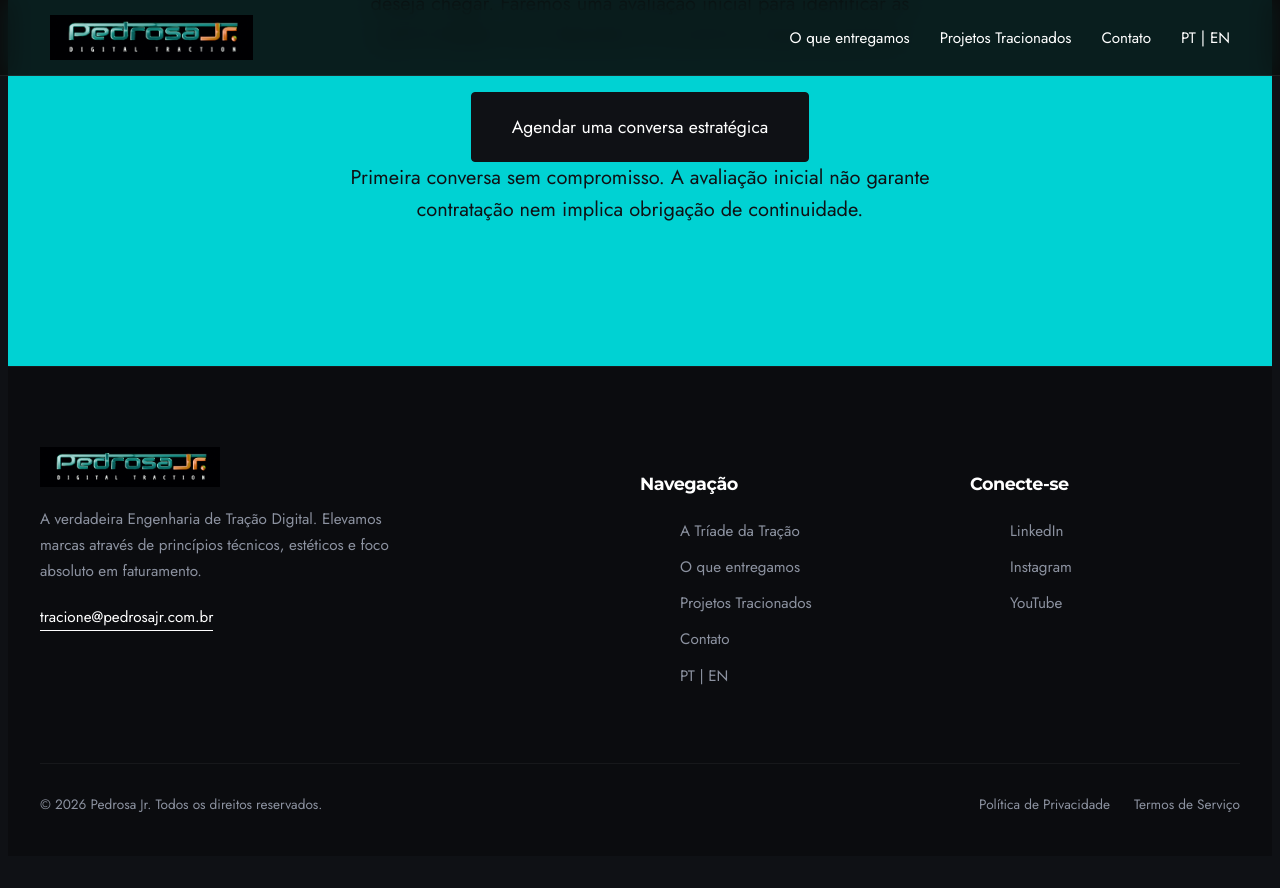
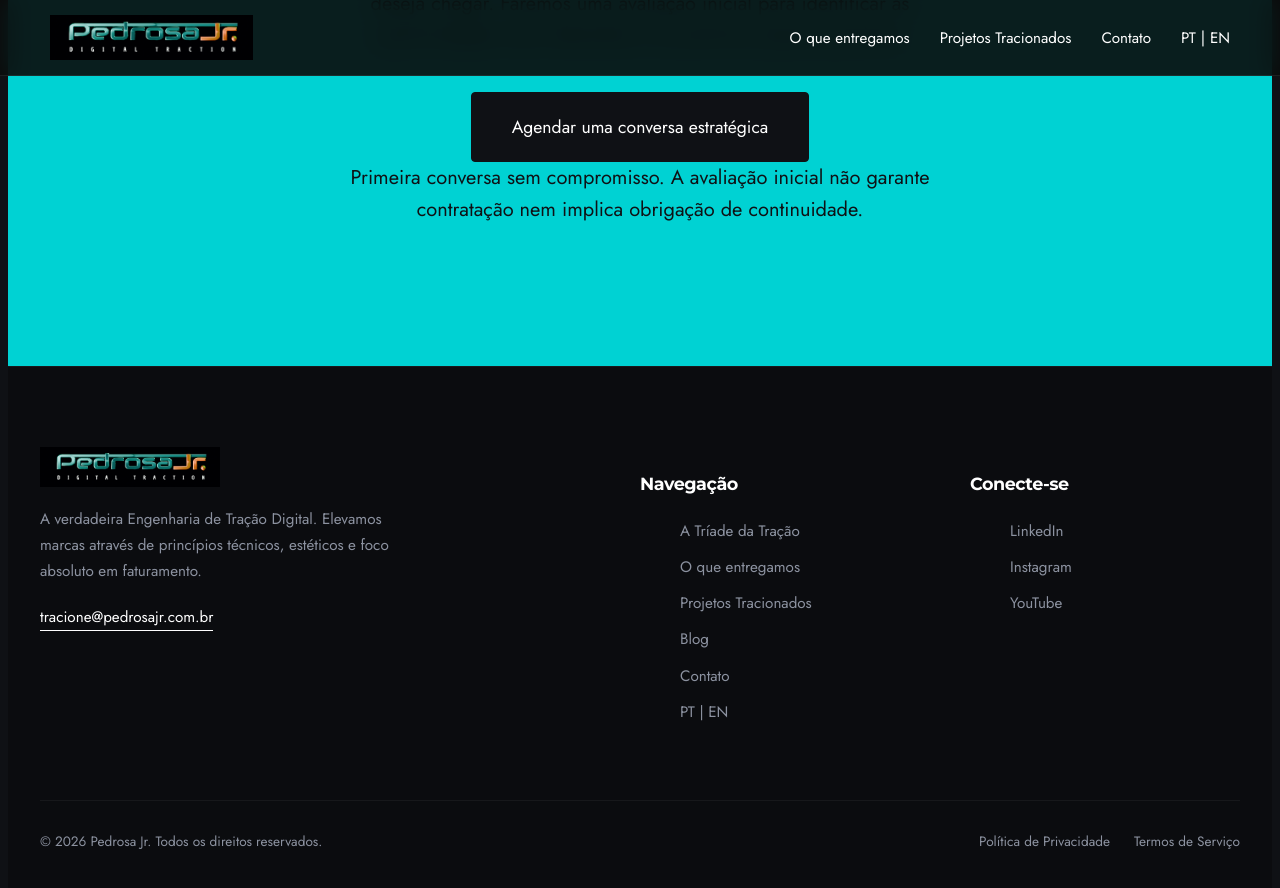
Before and after one commit to pedrosajrdigital/pedrosajr, a Jekyll site: the page built from index.html, in a window 1280 px wide and 900 px high, scrolled down 4833 px. Shown: the top 888 px of the window. Built offline with Jekyll 4.4.1, drawn with Linux system fonts in a browser that asks for light colours; before the commit the page ends 5697 px from its top, so only the background shows below that.

Commit message:
Add Blog link to footer

```diff
--- a/_includes/footer.html
+++ b/_includes/footer.html
@@ -14,6 +14,7 @@
                     <li><a href="index.html#sobre">A Tríade da Tração</a></li>
                     <li><a href="o-que-entregamos.html">O que entregamos</a></li>
                     <li><a href="projetos-tracionados.html">Projetos Tracionados</a></li>
+                    <li><a href="blog.html">Blog</a></li>
                     <li><a href="contato.html">Contato</a></li>
                     <!-- Botões de Idioma -->
                 <li><a href="/">PT</a> | <a href="/en/">EN</a></li>
```
